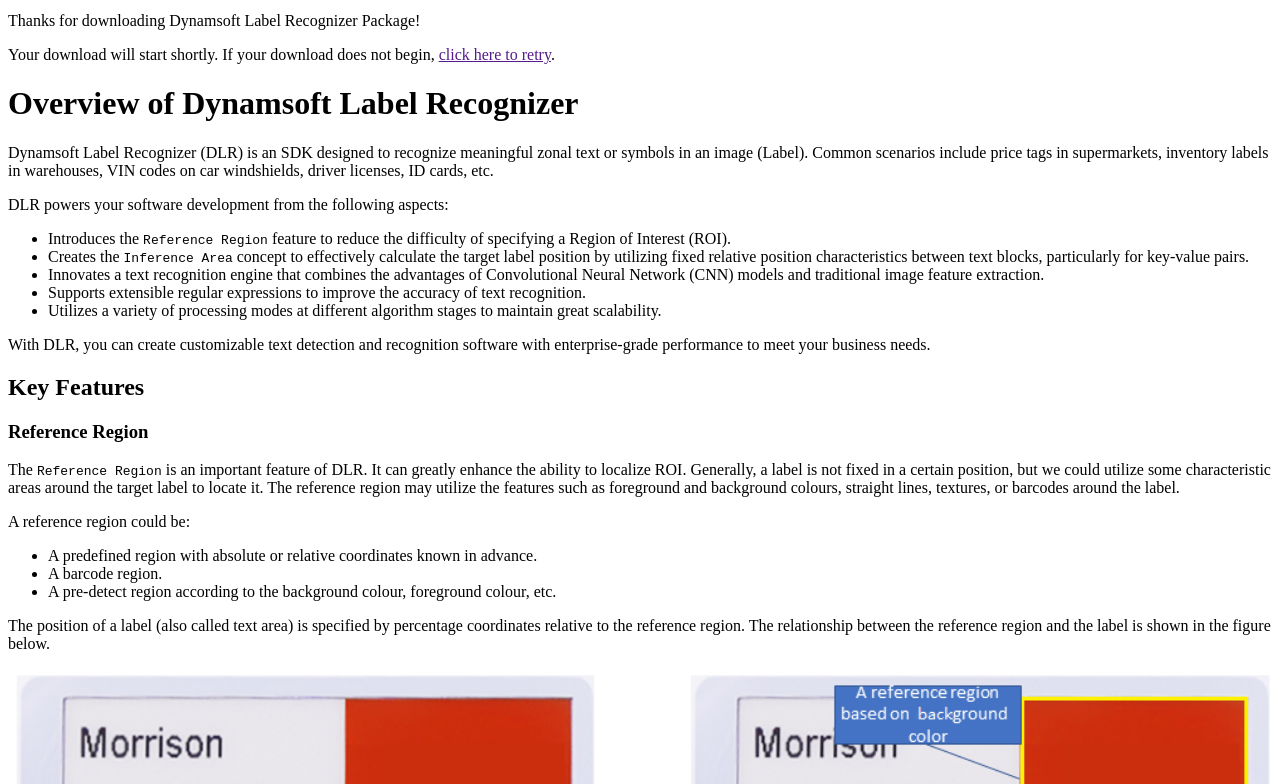
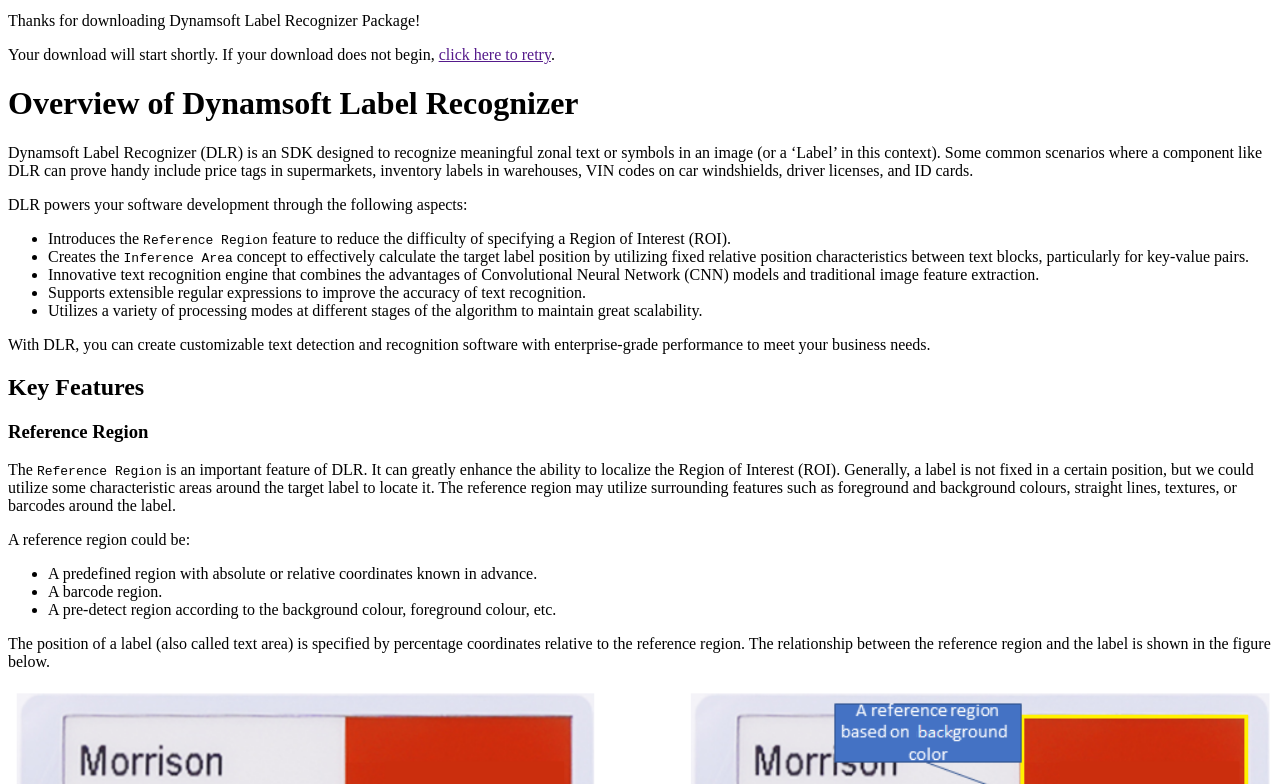
Before and after one commit to dynamsoft-docs/label-recognition-docs, a Jekyll site: the page built from introduction/index.md, in a window 1280 px wide and 900 px high, scrolled down 656 px, cut to the strip 116-900 px from the top of the window. Built offline with Jekyll 4.4.1, drawn with Linux system fonts in a browser that asks for light colours.

Commit message:
Updates
Updated some of the spelling and grammar in the main section.

```diff
--- a/introduction/index.md
+++ b/introduction/index.md
@@ -8,21 +8,21 @@ needGenerateH3Content: true
 
 # Overview of Dynamsoft Label Recognizer
 
-Dynamsoft Label Recognizer (DLR) is an SDK designed to recognize meaningful zonal text or symbols in an image (Label). Common scenarios include price tags in supermarkets, inventory labels in warehouses, VIN codes on car windshields, driver licenses, ID cards, etc.
+Dynamsoft Label Recognizer (DLR) is an SDK designed to recognize meaningful zonal text or symbols in an image (or a 'Label' in this context). Some common scenarios where a component like DLR can prove handy include price tags in supermarkets, inventory labels in warehouses, VIN codes on car windshields, driver licenses, and ID cards.
 
-DLR powers your software development from the following aspects:
+DLR powers your software development through the following aspects:
 - Introduces the `Reference Region` feature to reduce the difficulty of specifying a Region of Interest (ROI).
 - Creates the `Inference Area` concept to effectively calculate the target label position by utilizing fixed relative position characteristics between text blocks, particularly for key-value pairs.
-- Innovates a text recognition engine that combines the advantages of Convolutional Neural Network (CNN) models and traditional image feature extraction.
+- Innovative text recognition engine that combines the advantages of Convolutional Neural Network (CNN) models and traditional image feature extraction.
 - Supports extensible regular expressions to improve the accuracy of text recognition.
-- Utilizes a variety of processing modes at different algorithm stages to maintain great scalability.
+- Utilizes a variety of processing modes at different stages of the algorithm to maintain great scalability.
 
 With DLR, you can create customizable text detection and recognition software with enterprise-grade performance to meet your business needs.
 
 ## Key Features
 
 ### Reference Region
-The `Reference Region` is an important feature of DLR. It can greatly enhance the ability to localize ROI. Generally, a label is not fixed in a certain position, but we could utilize some characteristic areas around the target label to locate it. The reference region may utilize the features such as foreground and background colours, straight lines, textures, or barcodes around the label.
+The `Reference Region` is an important feature of DLR. It can greatly enhance the ability to localize the Region of Interest (ROI). Generally, a label is not fixed in a certain position, but we could utilize some characteristic areas around the target label to locate it. The reference region may utilize surrounding features such as foreground and background colours, straight lines, textures, or barcodes around the label.
 
 A reference region could be:
 - A predefined region with absolute or relative coordinates known in advance.
```
